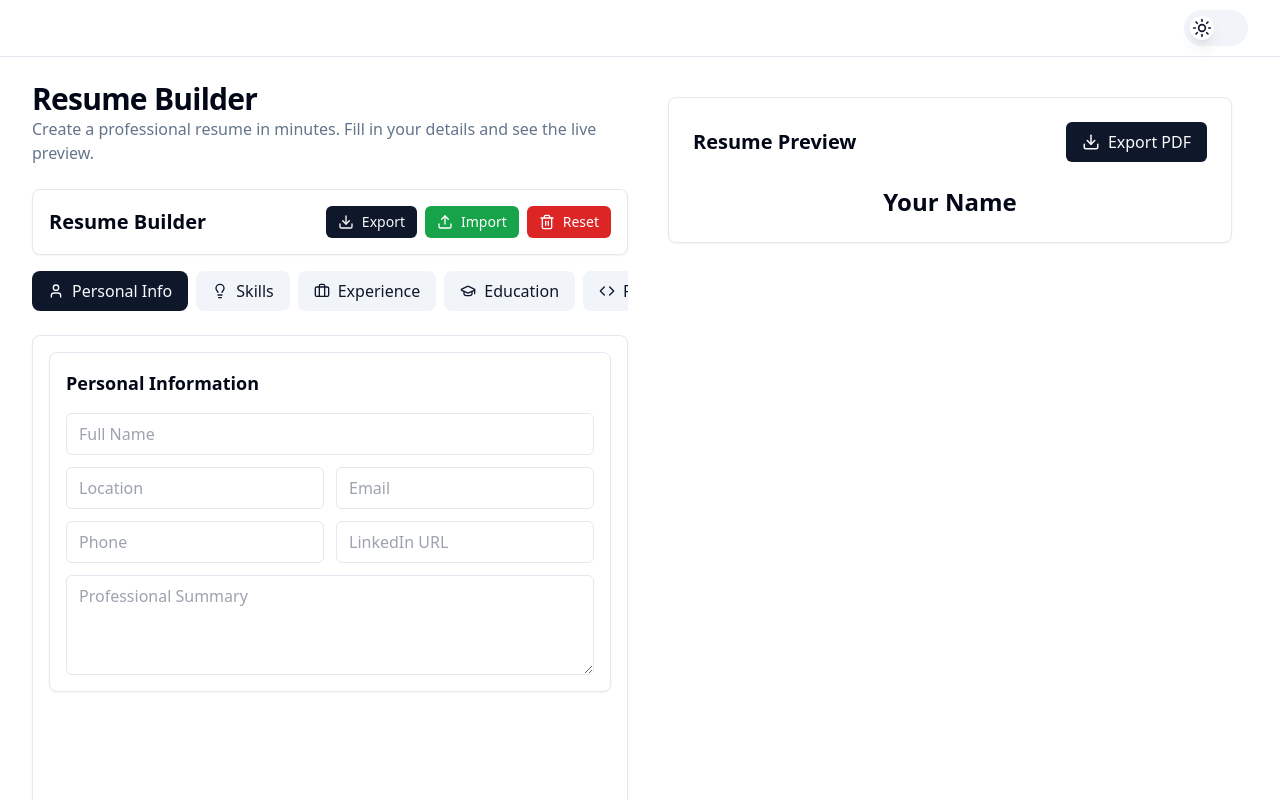
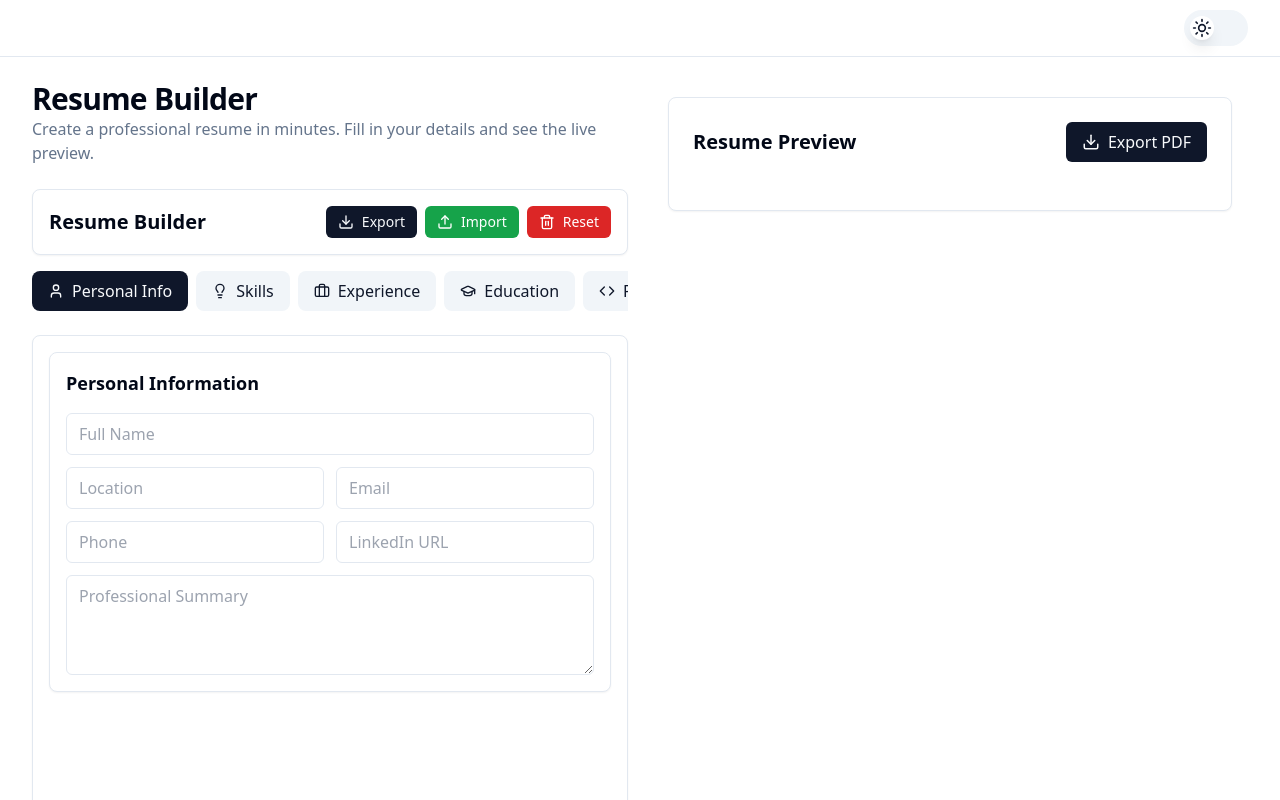
Before and after one commit to catpaladin/resume-generator, a Next.js app: page / in a window 1280 px wide. Shown: the top 800 px of the page. Built offline with nearby package versions, Linux system fonts and the light colour scheme.

Commit message:
minor edit

```diff
--- a/src/components/resume/preview/header-section.tsx
+++ b/src/components/resume/preview/header-section.tsx
@@ -17,7 +17,7 @@ export function HeaderSection({ data }: HeaderSectionProps) {
   return (
     <section className="space-y-2 text-center">
       <h1 className="text-2xl font-bold text-foreground">
-        {fullName || 'Your Name'}
+        {fullName}
       </h1>
 
       {contactInfo.length > 0 && (
```
